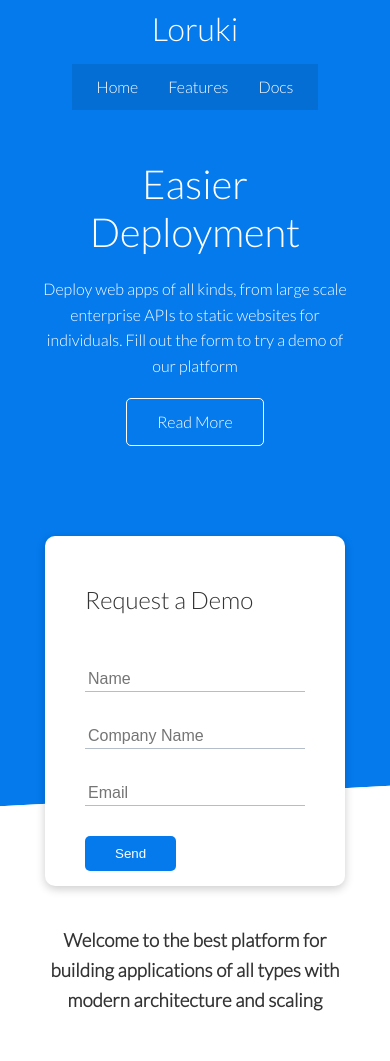
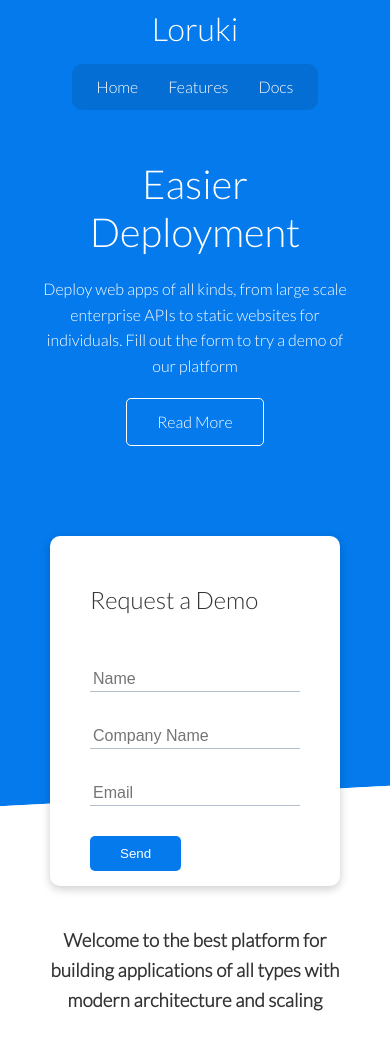
Before and after one commit to nikita-beletskiy/loruki-responsive-tutorial, a plain HTML site: page index.html in a window 390 px wide. Shown: the top 1061 px of the page. Drawn offline with Linux system fonts and the light colour scheme.

Commit message:
Slight styles adjustment

```diff
--- a/css/media.css
+++ b/css/media.css
@@ -1,5 +1,5 @@
 /* Tablets and under */
-@media (max-width: 768px) {
+@media (max-width: 950px) {
   .grid,
   .showcase .grid,
   .stats .grid,
@@ -20,6 +20,7 @@
     animation: slideInFromTop 1s ease-in;
   }
   .showcase-form {
+    width: 80%;
     justify-self: center;
     margin: auto;
     animation: slideInFromBottom 1s ease-in;
@@ -57,10 +58,11 @@
   }
   .navbar ul {
     padding: 10px;
+    border-radius: 10px;
     background-color: rgba(0, 0, 0, 0.1);
   }
 
   .showcase-form {
-    width: 300px;
+    min-width: 290px;
   }
 }
--- a/css/style.css
+++ b/css/style.css
@@ -50,6 +50,7 @@ pre {
   background-color: #333;
   color: #fff;
   padding: 10px;
+  border-radius: 10px;
 }
 
 .hidden {
--- a/css/utilities.css
+++ b/css/utilities.css
@@ -108,6 +108,7 @@
   padding: 10px 20px;
   font-weight: bold;
   margin: 15px 0;
+  border-radius: 10px;
 }
 .alert i {
   margin-right: 10px;
```
